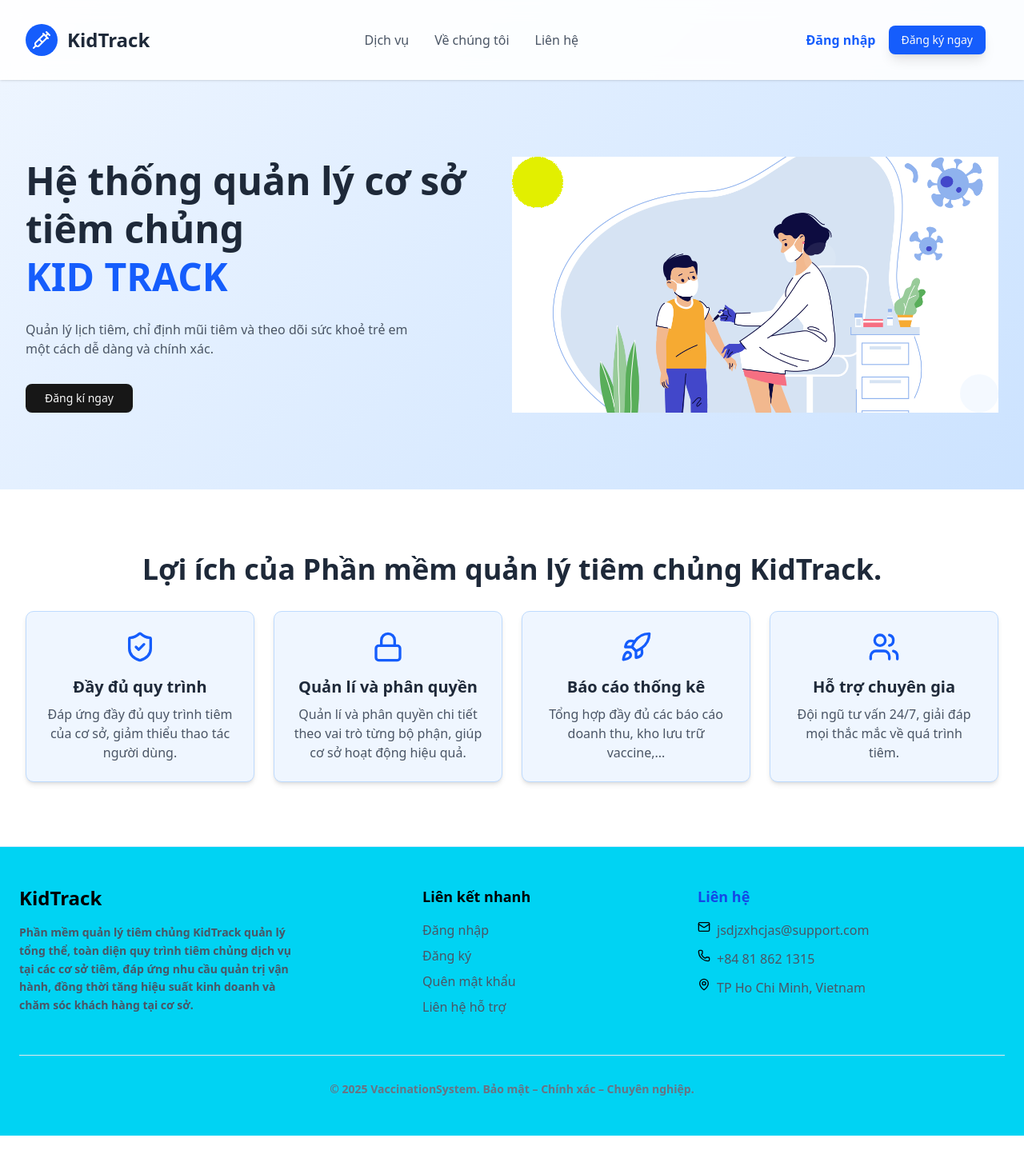
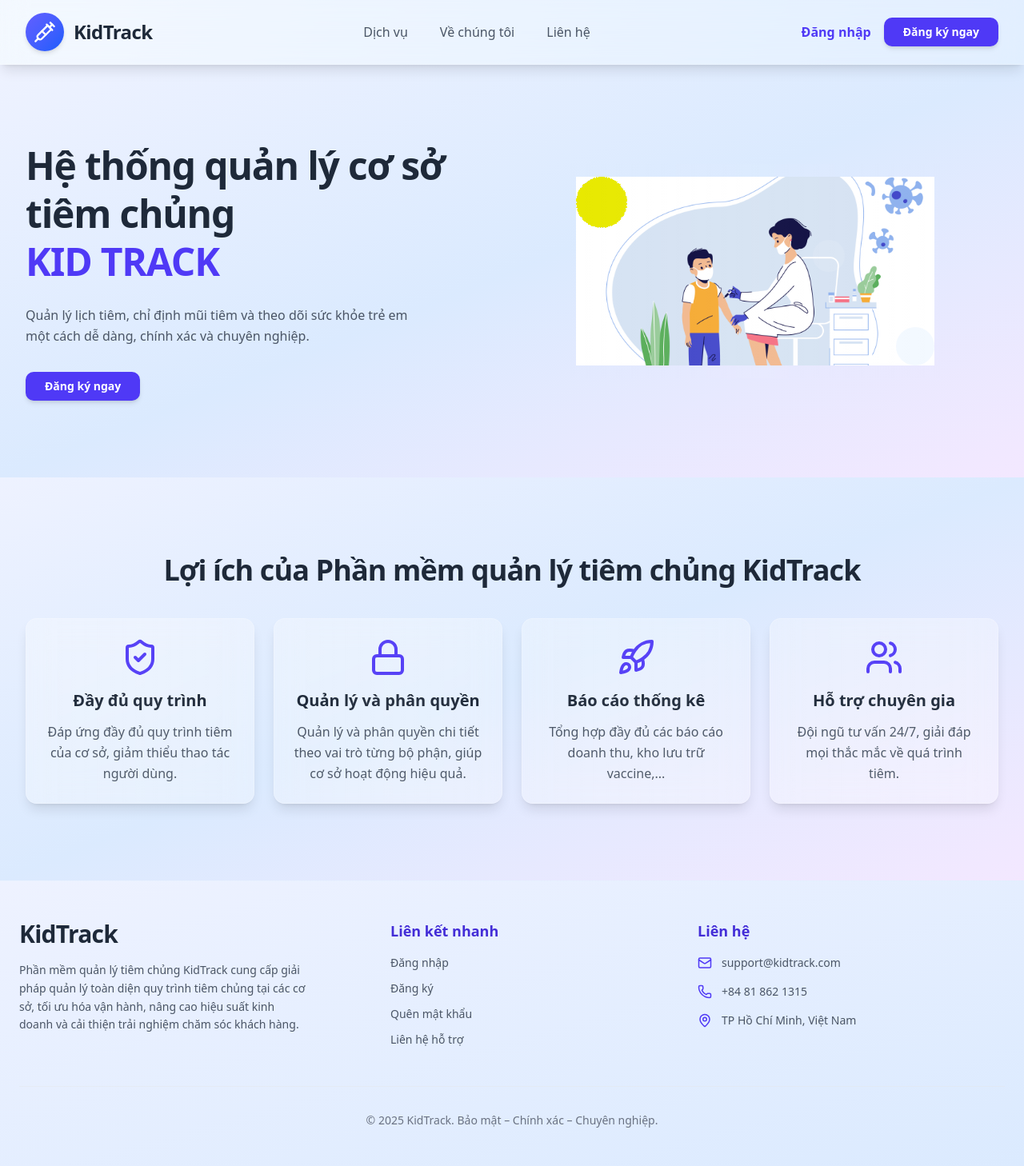
Before and after one commit to SEspy78/SE_SU25_ChildGrowthTracking, a React (Vite) app in the folder ChildVaccination_System/: page / in a window 1280 px wide. Shown: the whole page at 80% size. Before the commit the page ends 1420 px from the top, so only its background shows below. Built offline with nearby package versions, Linux system fonts and the light colour scheme.

Commit message:
update UI

```diff
--- a/ChildVaccination_System/src/Components/Features.tsx
+++ b/ChildVaccination_System/src/Components/Features.tsx
@@ -4,18 +4,18 @@ import type { Feature } from "../Components/types/type";
 const features: Feature[] = [
   {
     icon: ShieldCheck,
-     title: "Đầy đủ quy trình ",
+    title: "Đầy đủ quy trình",
     description:
       "Đáp ứng đầy đủ quy trình tiêm của cơ sở, giảm thiểu thao tác người dùng.",
   },
   {
     icon: Lock,
-    title: "Quản lí và phân quyền ",
-    description: "Quản lí và phân quyền chi tiết theo vai trò từng bộ phận, giúp cơ sở hoạt động hiệu quả.",
+    title: "Quản lý và phân quyền",
+    description: "Quản lý và phân quyền chi tiết theo vai trò từng bộ phận, giúp cơ sở hoạt động hiệu quả.",
   },
   {
     icon: Rocket,
-    title: "Báo cáo thống kê ",
+    title: "Báo cáo thống kê",
     description: "Tổng hợp đầy đủ các báo cáo doanh thu, kho lưu trữ vaccine,...",
   },
   {
@@ -25,23 +25,24 @@ const features: Feature[] = [
   },
 ];
 
-const FeaturesSection: React.FC = () => (
-  <section id="features" className="py-16 md:py-20 bg-white">
+const FeaturesSection = () => (
+  <section id="features" className="py-16 md:py-24 bg-gradient-to-br from-indigo-50 via-blue-100 to-purple-100">
     <div className="px-4 mx-auto max-w-7xl sm:px-6 lg:px-8">
-      <h2 className="mb-8 text-2xl md:text-4xl font-bold text-center text-gray-800">
-        Lợi ích của Phần mềm quản lý tiêm chủng KidTrack.
+      <h2 className="mb-10 text-3xl md:text-4xl font-bold text-center text-gray-800 tracking-tight">
+        Lợi ích của Phần mềm quản lý tiêm chủng KidTrack
       </h2>
       <div className="grid grid-cols-1 gap-6 md:grid-cols-2 lg:grid-cols-4">
         {features.map((feature, index) => (
           <div
             key={index}
-            className="p-6 text-center transition-shadow border border-blue-200 rounded-lg shadow-md bg-blue-50 hover:shadow-lg"
+            className="relative p-6 text-center bg-white/30 backdrop-blur-lg border border-white/20 rounded-xl shadow-lg hover:shadow-xl transition-all duration-300 transform hover:scale-105"
           >
-            <feature.icon size={40} className="mx-auto mb-4 text-blue-600" />
-            <h3 className="mb-2 text-lg md:text-xl font-semibold text-gray-800">
+            <div className="absolute inset-0 bg-gradient-to-r from-transparent via-white/10 to-transparent opacity-50 animate-shimmer" />
+            <feature.icon size={48} className="mx-auto mb-4 text-indigo-600" />
+            <h3 className="mb-3 text-lg md:text-xl font-semibold text-gray-800">
               {feature.title}
             </h3>
-            <p className="text-sm md:text-base text-gray-600">
+            <p className="text-sm md:text-base text-gray-600 leading-relaxed">
               {feature.description}
             </p>
           </div>
--- a/ChildVaccination_System/src/Components/Footer.tsx
+++ b/ChildVaccination_System/src/Components/Footer.tsx
@@ -1,40 +1,56 @@
 import { Mail, MapPin, Phone } from "lucide-react";
 import { Link } from "react-router-dom";
 
-const Footer: React.FC = () => {
+const Footer = () => {
   return (
-    <footer className="bg-cyan-400 border-t border-blue-100">
+    <footer className="bg-gradient-to-br from-indigo-50 to-blue-100 border-t border-white/20">
       <div className="px-6 py-12 mx-auto max-w-7xl">
         <div className="grid grid-cols-1 gap-10 md:grid-cols-3">
           {/* Logo & About */}
-          <div className="mr-10">
-            <h2 className="mb-4 text-2xl font-bold text-black">KidTrack</h2>
-            <p className="text-sm leading-relaxed font-bold text-gray-600">
-             Phần mềm quản lý tiêm chủng KidTrack quản lý tổng thể, toàn diện quy trình tiêm chủng dịch vụ tại các cơ sở tiêm, đáp ứng nhu cầu quản trị vận hành, đồng thời tăng hiệu suất kinh doanh và chăm sóc khách hàng tại cơ sở.
+          <div className="pr-6">
+            <h2 className="mb-4 text-3xl font-bold text-gray-800 tracking-tight">
+              KidTrack
+            </h2>
+            <p className="text-sm leading-relaxed text-gray-600">
+              Phần mềm quản lý tiêm chủng KidTrack cung cấp giải pháp quản lý toàn diện quy trình tiêm chủng tại các cơ sở, tối ưu hóa vận hành, nâng cao hiệu suất kinh doanh và cải thiện trải nghiệm chăm sóc khách hàng.
             </p>
           </div>
 
           {/* Quick Links */}
-          <div className="ml-20">
-            <h3 className="mb-4 text-lg font-semibold text-black">Liên kết nhanh</h3>
-            <ul className="space-y-2 text-md text-gray-600">
+          <div className="md:ml-10">
+            <h3 className="mb-4 text-lg font-semibold text-indigo-700">
+              Liên kết nhanh
+            </h3>
+            <ul className="space-y-3 text-sm text-gray-600">
               <li>
-                <Link to="/login" className="transition-colors hover:text-blue-600">
+                <Link
+                  to="/login"
+                  className="transition-all duration-200 hover:text-indigo-600 hover:scale-105 inline-block"
+                >
                   Đăng nhập
                 </Link>
               </li>
               <li>
-                <Link to="/register" className="transition-colors hover:text-blue-600">
+                <Link
+                  to="/register"
+                  className="transition-all duration-200 hover:text-indigo-600 hover:scale-105 inline-block"
+                >
                   Đăng ký
                 </Link>
               </li>
               <li>
-                <Link to="/forgot-password" className="transition-colors hover:text-blue-600">
+                <Link
+                  to="/forgot-password"
+                  className="transition-all duration-200 hover:text-indigo-600 hover:scale-105 inline-block"
+                >
                   Quên mật khẩu
                 </Link>
               </li>
               <li>
-                <Link to="/contact" className="transition-colors hover:text-blue-600">
+                <Link
+                  to="/contact"
+                  className="transition-all duration-200 hover:text-indigo-600 hover:scale-105 inline-block"
+                >
                   Liên hệ hỗ trợ
                 </Link>
               </li>
@@ -43,27 +59,29 @@ const Footer: React.FC = () => {
 
           {/* Contact Info */}
           <div>
-            <h3 className="mb-4 text-lg font-semibold text-blue-700">Liên hệ</h3>
-            <ul className="space-y-3 text-md text-gray-600">
-              <li className="flex items-start gap-2">
-                <Mail className="text-black" size={16} />
-                <span>jsdjzxhcjas@support.com</span>
+            <h3 className="mb-4 text-lg font-semibold text-indigo-700">
+              Liên hệ
+            </h3>
+            <ul className="space-y-4 text-sm text-gray-600">
+              <li className="flex items-center gap-3">
+                <Mail className="text-indigo-600" size={18} />
+                <span>support@kidtrack.com</span>
               </li>
-              <li className="flex items-start gap-2">
-                <Phone className="text-black" size={16} />
+              <li className="flex items-center gap-3">
+                <Phone className="text-indigo-600" size={18} />
                 <span>+84 81 862 1315</span>
               </li>
-              <li className="flex items-start gap-2">
-                <MapPin className="text-black" size={16} />
-                <span>TP Ho Chi Minh, Vietnam</span>
+              <li className="flex items-center gap-3">
+                <MapPin className="text-indigo-600" size={18} />
+                <span>TP Hồ Chí Minh, Việt Nam</span>
               </li>
             </ul>
           </div>
         </div>
 
         {/* Bottom */}
-        <div className="pt-8 mt-12 text-sm font-bold text-center text-gray-500 border-t border-gray-200">
-          © 2025 VaccinationSystem. Bảo mật – Chính xác – Chuyên nghiệp.
+        <div className="pt-8 mt-12 text-sm font-medium text-center text-gray-500 border-t border-gray-200/50">
+          © 2025 KidTrack. Bảo mật – Chính xác – Chuyên nghiệp.
         </div>
       </div>
     </footer>
--- a/ChildVaccination_System/src/Components/Header.tsx
+++ b/ChildVaccination_System/src/Components/Header.tsx
@@ -1,66 +1,76 @@
 import { Syringe } from "lucide-react";
-import { Link,useNavigate } from "react-router-dom";
+import { Link, useNavigate } from "react-router-dom";
 import { Button } from "./ui/button";
-import { useEffect, useState } from "react"
-import { getItemWithExpiry, removeItem } from "@/lib/storage"
+import { useEffect, useState } from "react";
+import { getItemWithExpiry, removeItem } from "@/lib/storage";
 
-
-const Header: React.FC = () => {
-  const [user, setUser] = useState<{ accountName: string } | null>(null)
+const Header = () => {
+  const [user, setUser] = useState(null);
   const navigate = useNavigate();
 
   useEffect(() => {
-    const stored = getItemWithExpiry("userInfo")
+    const stored = getItemWithExpiry("userInfo");
     if (stored) {
-      const parsed = typeof stored === "string" ? JSON.parse(stored) : stored
-      setUser(parsed)
+      const parsed = typeof stored === "string" ? JSON.parse(stored) : stored;
+      setUser(parsed);
     }
-  }, [])
+  }, []);
 
   const handleLogout = () => {
-    removeItem("userInfo")
-    removeItem("accessToken")
-    setUser(null)
-    navigate("/")
-  }
+    removeItem("userInfo");
+    removeItem("accessToken");
+    setUser(null);
+    navigate("/");
+  };
 
   return (
-    <header className="sticky top-0 z-50 bg-white/90 backdrop-blur-md shadow-sm">
+    <header className="sticky top-0 z-50 bg-white/30 backdrop-blur-lg border-b border-white/20 shadow-lg">
       <div className="max-w-7xl mx-auto px-4 sm:px-6 lg:px-8 py-4 flex items-center justify-between">
         {/* Logo */}
-        <div className="flex items-center space-x-3">
-          <div className="w-10 h-10 rounded-full bg-blue-600 flex items-center justify-center">
-            <Syringe size={24} className="text-white" />
+        <div className="flex items-center space-x-3 transform transition-all duration-300 hover:scale-105">
+          <div className="w-12 h-12 rounded-full bg-gradient-to-br from-indigo-500 to-blue-600 flex items-center justify-center shadow-md">
+            <Syringe size={28} className="text-white" />
           </div>
           <Link to="/">
-          <span className="text-2xl font-bold text-gray-800">KidTrack</span>
+            <span className="text-2xl font-bold text-gray-800 tracking-tight">
+              KidTrack
+            </span>
           </Link>
         </div>
 
         {/* Navigation */}
-        <nav className="hidden md:flex space-x-8">
-          <a href="#features" className="text-gray-600 hover:text-blue-600 transition-colors">
+        <nav className="hidden md:flex space-x-10">
+          <a
+            href="#features"
+            className="text-gray-600 font-medium hover:text-indigo-600 transition-all duration-200 hover:scale-110"
+          >
             Dịch vụ
           </a>
-          <a href="#about" className="text-gray-600 hover:text-blue-600 transition-colors">
+          <a
+            href="#about"
+            className="text-gray-600 font-medium hover:text-indigo-600 transition-all duration-200 hover:scale-110"
+          >
             Về chúng tôi
           </a>
-          <a href="#contact" className="text-gray-600 hover:text-blue-600 transition-colors">
+          <a
+            href="#contact"
+            className="text-gray-600 font-medium hover:text-indigo-600 transition-all duration-200 hover:scale-110"
+          >
             Liên hệ
           </a>
         </nav>
 
         {/* Actions */}
-       <div className="flex items-center justify-end p-4 space-x-4">
+        <div className="flex items-center space-x-4">
           {user ? (
             <div className="flex items-center space-x-4">
               <span className="text-gray-700 font-medium">
-            Chào, <strong>{user.accountName}</strong>
+                 <strong>Welcome</strong>
               </span>
               <Button
                 variant="outline"
                 onClick={handleLogout}
-            className="border-gray-300 hover:bg-red-50"
+                className="border-indigo-300 bg-white/50 hover:bg-red-100 text-indigo-700 font-semibold rounded-lg px-4 py-2 transition-all duration-300 hover:shadow-md"
               >
                 Đăng xuất
               </Button>
@@ -69,12 +79,12 @@ const Header: React.FC = () => {
             <div className="flex items-center space-x-4">
               <Link
                 to="/login"
-            className="text-blue-600 font-semibold hover:text-blue-800 transition-colors"
+                className="text-indigo-600 font-semibold hover:text-indigo-800 transition-all duration-200 hover:scale-105"
               >
                 Đăng nhập
               </Link>
               <Link to="/register">
-            <Button className="bg-blue-600 border-none hover:bg-blue-700 shadow-lg hover:shadow-xl transition-all">
+                <Button className="bg-indigo-600 hover:bg-indigo-700 text-white font-semibold rounded-lg px-6 py-2 shadow-md hover:shadow-lg transition-all duration-300">
                   Đăng ký ngay
                 </Button>
               </Link>
--- a/ChildVaccination_System/src/Components/HeroSection.tsx
+++ b/ChildVaccination_System/src/Components/HeroSection.tsx
@@ -2,35 +2,34 @@ import { Button } from "./ui/button";
 import { Link } from "react-router-dom";
 import vaccineImage from "../assets/vaccine-illustration.png";
 
-const HeroSection: React.FC = () => (
-  <section className="relative py-20 overflow-hidden md:py-24">
-    <div className="flex flex-col items-center px-4 mx-auto md:flex-row max-w-7xl sm:px-6 lg:px-8">
+const HeroSection = () => (
+  <section className="relative py-16 md:py-24 overflow-hidden bg-gradient-to-br from-indigo-50 via-blue-100 to-purple-100">
+    <div className="flex flex-col items-center px-4 mx-auto max-w-7xl sm:px-6 lg:px-8 md:flex-row">
       <div className="mb-12 text-center md:w-1/2 md:text-left md:mb-0">
-        <h1 className="mb-6 text-3xl font-bold leading-tight text-gray-800 md:text-4xl lg:text-5xl">
+        <h1 className="mb-6 text-3xl font-bold leading-tight text-gray-800 md:text-4xl lg:text-5xl tracking-tight">
           Hệ thống quản lý cơ sở tiêm chủng <br />
-          <span className="text-blue-600">KID TRACK </span>
+          <span className="text-indigo-600">KID TRACK</span>
         </h1>
-        <p className="max-w-lg mb-8 text-sm text-gray-600 md:text-base">
-          Quản lý lịch tiêm, chỉ định mũi tiêm và theo dõi sức khoẻ trẻ em một cách dễ dàng và chính xác.
+        <p className="max-w-lg mx-auto mb-8 text-sm text-gray-600 md:text-base md:mx-0 leading-relaxed">
+          Quản lý lịch tiêm, chỉ định mũi tiêm và theo dõi sức khỏe trẻ em một cách dễ dàng, chính xác và chuyên nghiệp.
         </p>
         <Link to="/register">
-          <Button
-            className="px-4 py-2 md:px-6 md:py-3 md:text-sm"
-          >
-            Đăng kí ngay
+          <Button className="px-6 py-3 text-sm font-semibold bg-indigo-600 hover:bg-indigo-700 text-white rounded-lg shadow-md hover:shadow-lg transition-all duration-300 transform hover:scale-105">
+            Đăng ký ngay
           </Button>
         </Link>
       </div>
-      <div className="flex justify-center md:w-1/2">
-        <div className="relative">
-            <img
+      <div className="flex justify-center md:w-1/2 relative">
+        <div className="relative transform transition-all duration-500 hover:scale-105">
+          <img
             src={vaccineImage}
             alt="Vaccine illustration"
-            className="w-7xl h-auto "
+            className="w-full h-auto max-w-md"
           />
-          <div className="absolute top-0 left-0 w-12 h-12 rounded-full md:w-16 md:h-16 bg-blue-400/20 animate-pulse" />
-          <div className="absolute bottom-0 right-0 w-8 h-8 rounded-full md:w-12 md:h-12 bg-blue-200/20 animate-pulse" />
-          <div className="absolute w-8 h-8 rounded-full md:w-10 md:h-10 top-1/3 right-1/3 bg-white/10 animate-pulse" />
+          <div className="absolute top-0 left-0 w-16 h-16 rounded-full bg-indigo-400/20 animate-pulse" />
+          <div className="absolute bottom-0 right-0 w-12 h-12 rounded-full bg-blue-200/20 animate-pulse" />
+          <div className="absolute w-10 h-10 rounded-full top-1/3 right-1/4 bg-white/10 animate-pulse" />
+          <div className="absolute -inset-4 bg-gradient-to-r from-transparent via-white/10 to-transparent opacity-50 animate-shimmer" />
         </div>
       </div>
     </div>
--- a/ChildVaccination_System/src/Pages/Manager/facilityDashboard.tsx
+++ b/ChildVaccination_System/src/Pages/Manager/facilityDashboard.tsx
@@ -24,7 +24,7 @@ const FacilityDashboard: React.FC = () => {
       setTimeout(() => setToast({ show: false, message: "", type: "success" }), 2500);
       return;
     }
-    if (loading) return; // Tránh gọi API trùng lặp khi đang tải
+    if (loading) return;
     setLoading(true);
     try {
       const res = await DashBoardAPI.facilityDashboard(userInfo.facilityId);
@@ -32,7 +32,6 @@ const FacilityDashboard: React.FC = () => {
       // So sánh dữ liệu mới và cũ để tránh cập nhật không cần thiết
       if (JSON.stringify(res) !== JSON.stringify(dashboardData)) {
         setDashboardData(res);
-        setToast({ show: true, message: "Cập nhật dữ liệu dashboard thành công", type: "success" });
         setTimeout(() => setToast({ show: false, message: "", type: "success" }), 2500);
       }
     } catch (err: any) {
--- a/ChildVaccination_System/src/Pages/Manager/vaccinePackageManagement.tsx
+++ b/ChildVaccination_System/src/Pages/Manager/vaccinePackageManagement.tsx
@@ -302,10 +302,17 @@ const VaccinePackageManagement: React.FC = () => {
   };
 
   const handleUpdateVaccineQuantity = async (packageId: number, facilityVaccineId: number, quantity: number) => {
+    // Optimistically update the vaccineEditStates
     setVaccineEditStates((prev) => ({
       ...prev,
-      [facilityVaccineId]: { ...prev[facilityVaccineId], loading: true, error: null },
+      [facilityVaccineId]: {
+        ...prev[facilityVaccineId],
+        quantity: quantity,
+        loading: true,
+        error: null,
+      },
     }));
+
     try {
       await vaccinePackageApi.updateVaccineQuantity(packageId, facilityVaccineId, quantity);
       const userInfo = getUserInfo();
@@ -315,14 +322,23 @@ const VaccinePackageManagement: React.FC = () => {
       }
       setVaccineEditStates((prev) => ({
         ...prev,
-        [facilityVaccineId]: { ...prev[facilityVaccineId], loading: false },
+        [facilityVaccineId]: {
+          ...prev[facilityVaccineId],
+          loading: false,
+        },
       }));
       setToast({ show: true, message: "Cập nhật số lượng vaccine thành công", type: "success" });
       setTimeout(() => setToast({ show: false, message: "", type: "success" }), 2500);
     } catch (err: any) {
+      // Revert the optimistic update on error
       setVaccineEditStates((prev) => ({
         ...prev,
-        [facilityVaccineId]: { ...prev[facilityVaccineId], loading: false, error: err.message || "Cập nhật số lượng vaccine thất bại" },
+        [facilityVaccineId]: {
+          ...prev[facilityVaccineId],
+          quantity: prev[facilityVaccineId].quantity, // Revert to previous quantity
+          loading: false,
+          error: err.message || "Cập nhật số lượng vaccine thất bại",
+        },
       }));
       setToast({ show: true, message: err.message || "Cập nhật số lượng vaccine thất bại", type: "error" });
       setTimeout(() => setToast({ show: false, message: "", type: "success" }), 2500);
```
Also changed, not shown: ChildVaccination_System/src/Pages/LoginPage.tsx (+25 -25 lines), ChildVaccination_System/src/Pages/Register.tsx (+148 -18 lines). Lines whose indentation alone changed are shown as unchanged.
